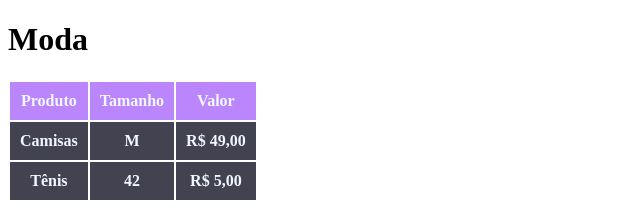
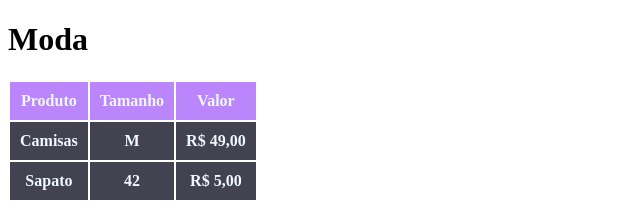
Before and after one commit to igor-nuness/aula-tabela, a plain HTML site: page index.html in a window 1280 px wide. Shown: the top 220 px of the page, 0-640 px from the left. Drawn offline with Linux system fonts and the light colour scheme.

Commit message:
trocado de tênis para sapato

```diff
--- a/index.html
+++ b/index.html
@@ -22,7 +22,7 @@
         <th class="th-2">R$ 49,00</th>
     </tr>
     <tr>
-        <th class="th-3">Tênis</th>
+        <th class="th-3">Sapato</th>
         <th class="th-3">42</th>
         <th class="th-3">R$ 5,00</th>
     </tr>
```
